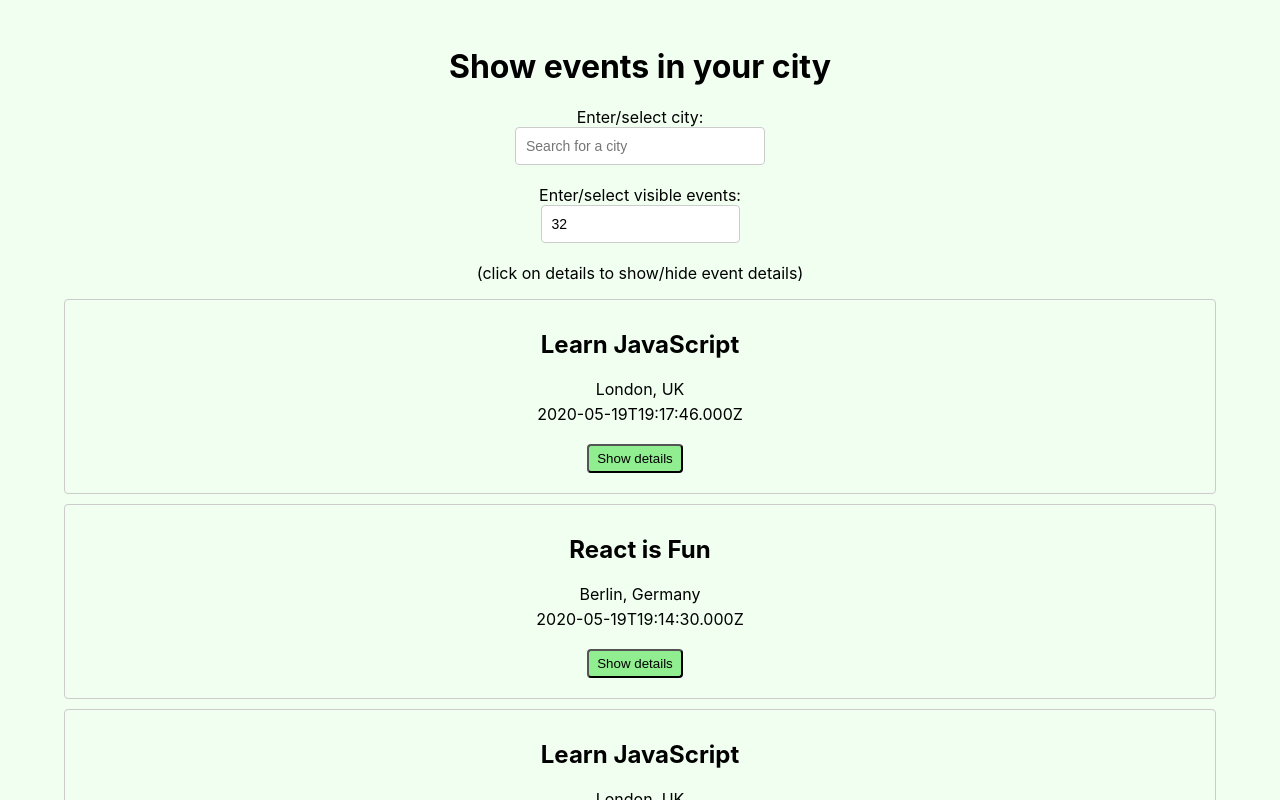
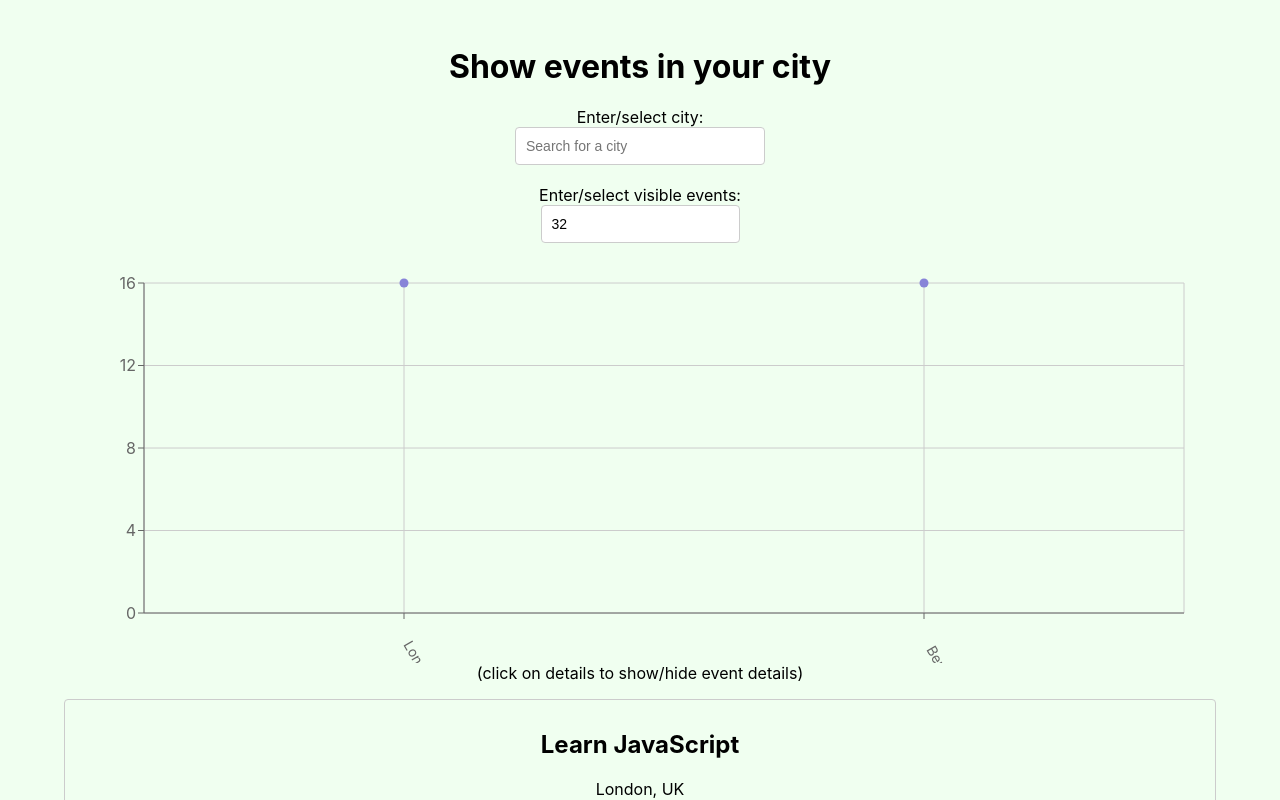
Before and after one commit to hantaray/meet, a React (Create React App) app: page / in a window 1280 px wide. Shown: the top 800 px of the page. Built offline with nearby package versions, Linux system fonts and the light colour scheme; what atatus-spa would draw is missing.

Commit message:
updated chart

```diff
--- a/package.json
+++ b/package.json
@@ -11,6 +11,7 @@
     "react": "^18.2.0",
     "react-dom": "^18.2.0",
     "react-scripts": "^5.0.1",
+    "recharts": "^2.8.0",
     "web-vitals": "^2.1.4",
     "workbox-background-sync": "^6.6.0",
     "workbox-broadcast-update": "^6.6.0",
--- a/src/App.js
+++ b/src/App.js
@@ -6,6 +6,7 @@
 import NumberOfEvents from './components/NumberOfEvents';
 import { getEvents, extractLocations } from './api';
 import { InfoAlert, ErrorAlert, WarningAlert } from './components/Alert';
+import { CityEventsChart } from './components/CityEventsChart';
 
 import './App.css';
 
@@ -57,6 +58,7 @@
           setCurrentNOE={setCurrentNOE}
           setErrorAlert={setErrorAlert}
         />
+        <CityEventsChart allLocations={allLocations} events={events} />
         <label>(click on details to show/hide event details)</label>
         <EventList events={events} />
       </div>
--- /dev/null
+++ b/src/components/CityEventsChart.js
@@ -0,0 +1,52 @@
+// src/components/CityEventsChart.js
+
+import { useState, useEffect } from 'react';
+import {
+  ScatterChart,
+  Scatter,
+  XAxis, YAxis,
+  CartesianGrid,
+  Tooltip,
+  ResponsiveContainer
+} from 'recharts';
+
+const CityEventsChart = ({ allLocations, events }) => {
+  const [data, setData] = useState([]);
+
+  useEffect(() => {
+    setData(getData());
+  }, [`${events}`]);
+
+  const getData = () => {
+    const data = allLocations.map((location) => {
+      const count = events.filter((event) => event.location === location).length
+      const city = location.split(', ')[0]
+      return { city, count };
+    })
+    return data;
+  };
+
+  return (
+    <ResponsiveContainer width="99%" height={400}>
+      <ScatterChart
+        margin={{
+          top: 20,
+          right: 20,
+          bottom: 20,
+          left: 20,
+        }}
+      >
+        <CartesianGrid />
+        <XAxis
+          type="category" dataKey="city" name="City"
+          angle={60} interval={0} tick={{ dx: 20, dy: 40, fontSize: 14 }}
+        />
+        <YAxis type="number" dataKey="count" name="Number of events" />
+        <Tooltip cursor={{ strokeDasharray: '3 3' }} />
+        <Scatter name="A school" data={data} fill="#8884d8" />
+      </ScatterChart>
+    </ResponsiveContainer>
+  );
+}
+
+export { CityEventsChart };
```
Also changed, not shown: 1 other file (tests, documents, lock files or other folders).
